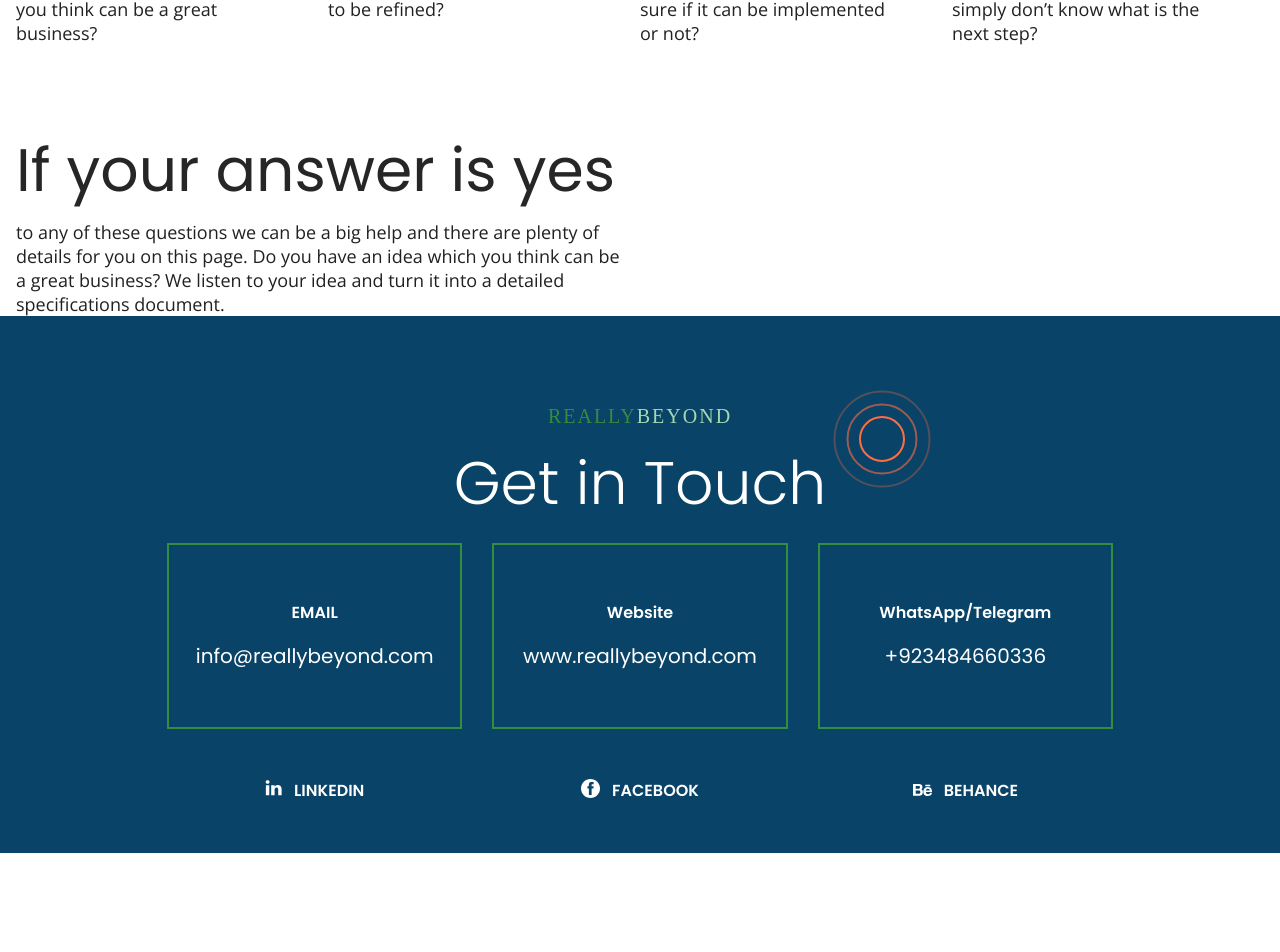
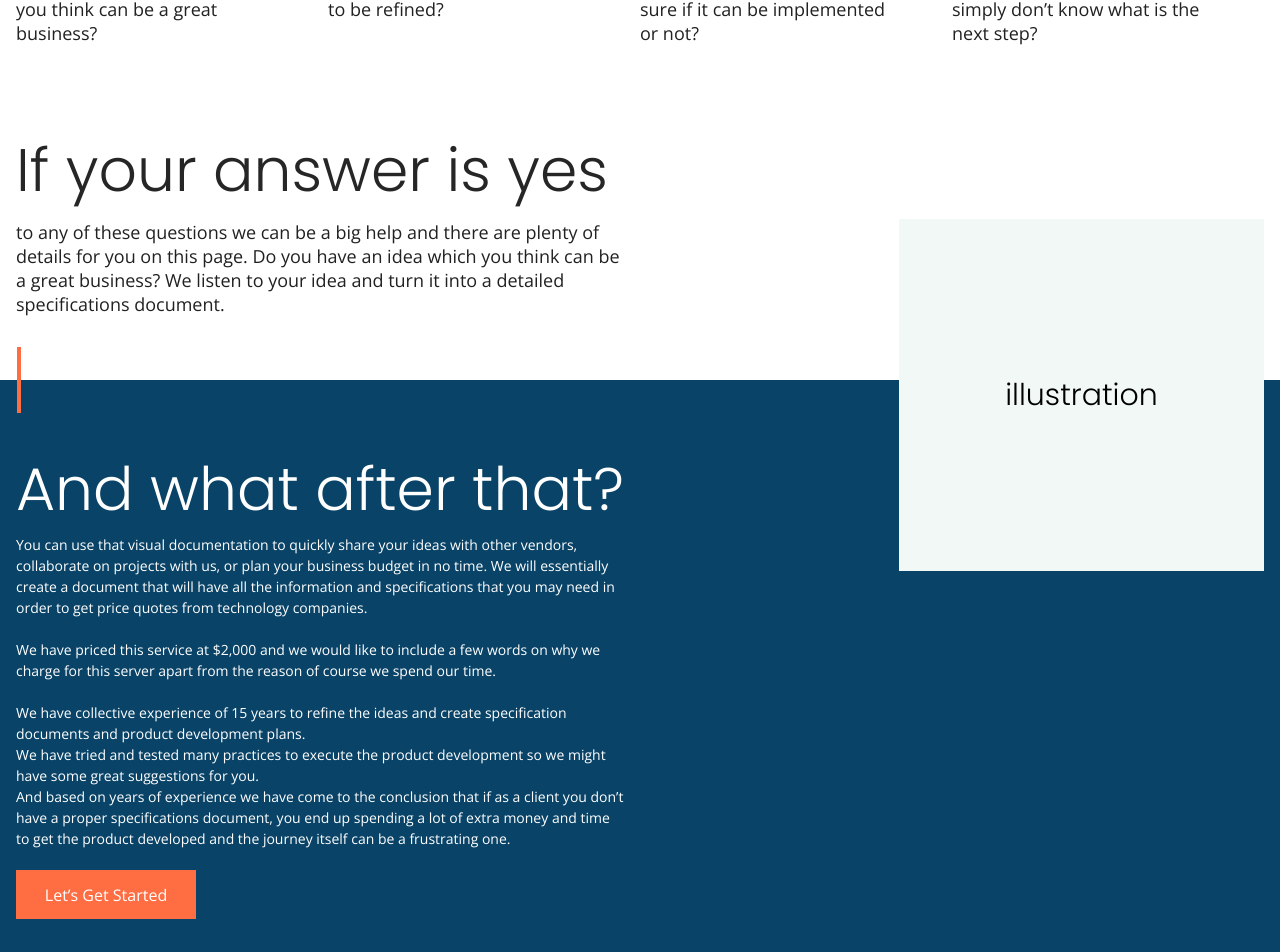
Before and after one commit to Kingkon963/reallyBeyond, a Next.js app: page /idea in a window 1280 px wide. Shown: the part 336-1288 px from the top of the page. Before the commit the page ends 1189 px from the top, so only its background shows below. Built offline with nearby package versions, Linux system fonts and the light colour scheme; a web font is replaced by a local one.

Commit message:
idea: after that desktop done

```diff
--- a/pages/idea.tsx
+++ b/pages/idea.tsx
@@ -46,25 +46,76 @@ const IdeaPage: NextPage = () => {
         <link rel="icon" href="/favicon.ico" />
       </Head>
       <Layout>
-        <div className="container pt-12">
-          <h1 className="font-poppinsRegular text-[#262626] text-[30px] lg:text-[60px]">
+        <>
+          <div className="container pt-12 pb-16">
+            <h1 className="font-poppinsLight text-[#262626] text-[30px] lg:text-[60px]">
               A few questions for you:
             </h1>
             <div className="mt-10 mb-20">
               <Questions />
             </div>
             <div>
-            <h1 className="font-poppinsRegular text-[#262626] text-[30px] lg:text-[60px]">
+              <h1 className="font-poppinsLight text-[#262626] text-[30px] lg:text-[60px]">
                 If your answer is yes
               </h1>
               <p className="text-[18px] mt-[5px]">
                 to any of these questions we can be a big help and there are
-              plenty of <br /> details for you on this page. Do you have an idea
-              which you think can be <br /> a great business? We listen to your
-              idea and turn it into a detailed <br /> specifications document.
+                plenty of <br /> details for you on this page. Do you have an
+                idea which you think can be <br /> a great business? We listen
+                to your idea and turn it into a detailed <br /> specifications
+                document.
               </p>
             </div>
           </div>
+          <div className="bg-blue w-screen py-16 mb-96 ">
+            <div className="container flex relative">
+              <div>
+                <h1 className="font-poppinsLight text-white text-[30px] lg:text-[60px]">
+                  And what after that?
+                </h1>
+                <p className="text-white text-[14px] leading-[150%]">
+                  You can use that visual documentation to quickly share your
+                  ideas with other vendors,
+                  <br /> collaborate on projects with us, or plan your business
+                  budget in no time. We will essentially
+                  <br /> create a document that will have all the information
+                  and specifications that you may need in
+                  <br /> order to get price quotes from technology companies.
+                  <br />
+                  <br /> We have priced this service at $2,000 and we would like
+                  to include a few words on why we
+                  <br /> charge for this server apart from the reason of course
+                  we spend our time.
+                  <br />
+                  <br /> We have collective experience of 15 years to refine the
+                  ideas and create specification
+                  <br /> documents and product development plans.
+                  <br /> We have tried and tested many practices to execute the
+                  product development so we might
+                  <br /> have some great suggestions for you.
+                  <br /> And based on years of experience we have come to the
+                  conclusion that if as a client you don’t
+                  <br /> have a proper specifications document, you end up
+                  spending a lot of extra money and time
+                  <br /> to get the product developed and the journey itself can
+                  be a frustrating one.
+                  <br />
+                  <br />
+                </p>
+                <button className="bg-orange text-white w-[180px] h-[49px]">
+                  Let’s Get Started
+                </button>
+              </div>
+              <div className="flex-1 relative">
+                <div className="w-[365px] h-[352px] bg-[#F2F8F6] text-[30px] font-poppinsLight flex justify-center items-center absolute right-0 -top-[225px]">
+                  illustration
+                </div>
+              </div>
+
+              <hr className="border-2 border-orange w-[66px] absolute -top-[66px] -left-[14px] rotate-90" />
+            </div>
+          </div>
+        </>
       </Layout>
     </div>
   );
```
Lines whose indentation alone changed are shown as unchanged.
